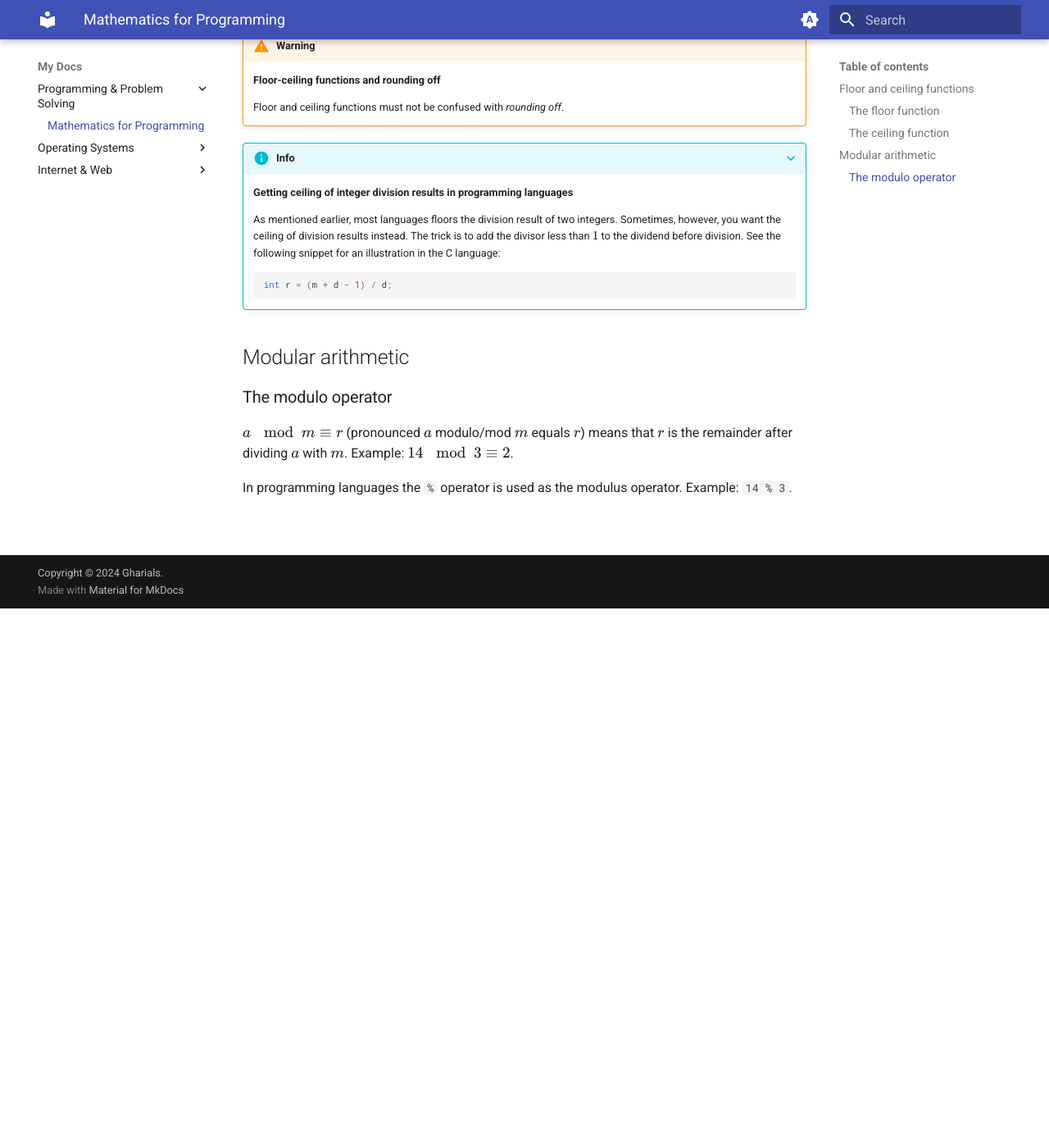
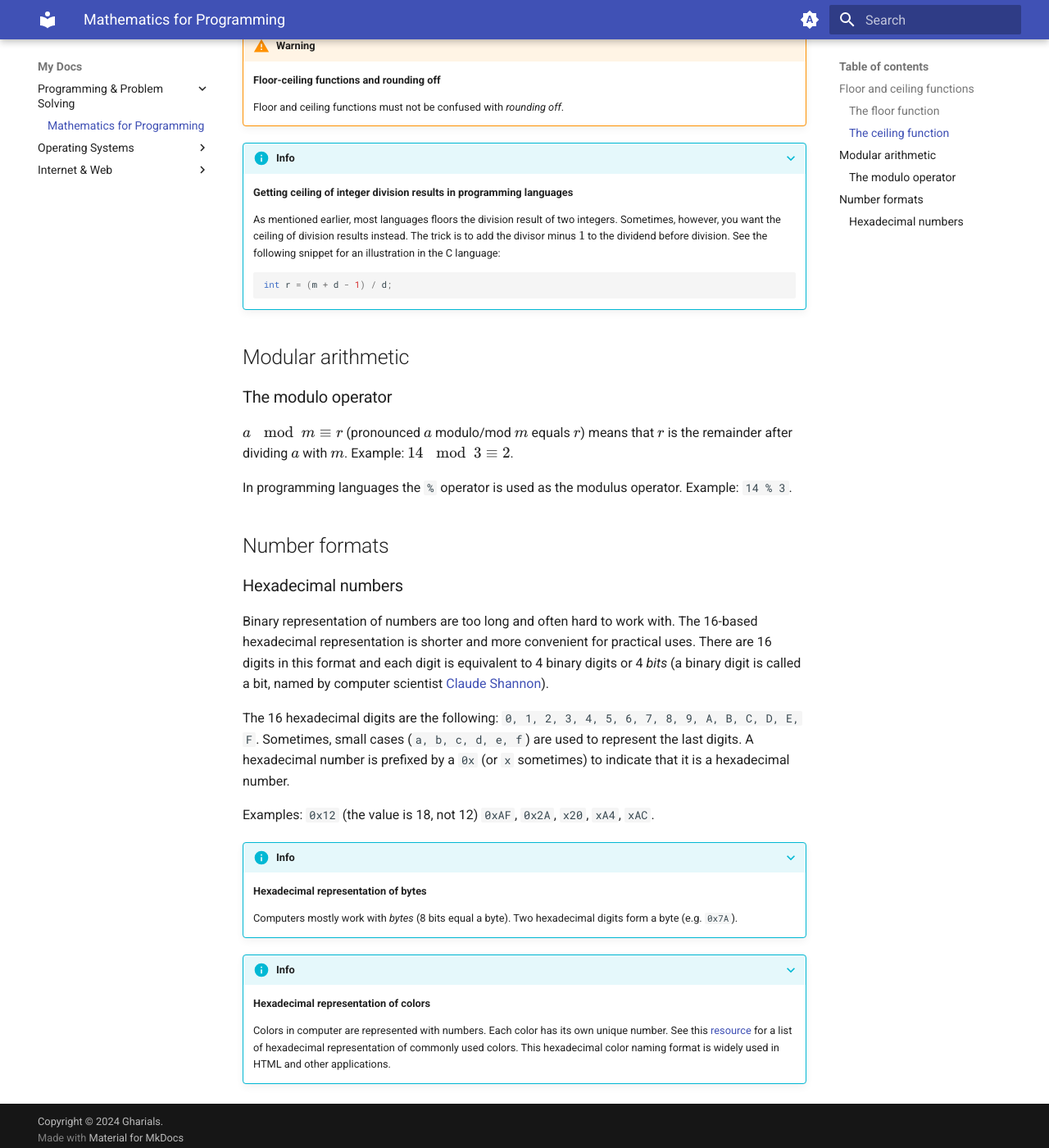
Before and after one commit to gharials/dev-path, an MkDocs documentation site: the page built from docs/programming/math-prog.md, in a window 1280 px wide and 1400 px high, scrolled down 658 px. Shown: the whole window at 82% size. Built offline with MkDocs 1.6.1 and Material for MkDocs 9.7.7, drawn with Linux system fonts in a browser that asks for light colours.

Commit message:
'math-prog': new section 'hexadecimal numbers'.

````diff
--- a/docs/programming/math-prog.md
+++ b/docs/programming/math-prog.md
@@ -28,7 +28,7 @@ The ceiling of any real number is the smallest integer greater than or equal to
 ???+ info
     **Getting ceiling of integer division results in programming languages**
 
-    As mentioned earlier, most languages floors the division result of two integers. Sometimes, however, you want the ceiling of division results instead. The trick is to add the divisor less than $1$ to the dividend before division. See the following snippet for an illustration in the C language:
+    As mentioned earlier, most languages floors the division result of two integers. Sometimes, however, you want the ceiling of division results instead. The trick is to add the divisor minus $1$ to the dividend before division. See the following snippet for an illustration in the C language:
 
     ```C
     int r = (m + d - 1) / d;
@@ -41,3 +41,23 @@ The ceiling of any real number is the smallest integer greater than or equal to
 $a \mod m ≡ r$ (pronounced $a$ modulo/mod $m$ equals $r$) means that $r$ is the remainder after dividing $a$ with $m$. Example: $14 \mod 3 ≡ 2$.
 
 In programming languages the `%` operator is used as the modulus operator. Example: `14 % 3`.
+
+## Number formats
+
+### Hexadecimal numbers
+
+Binary representation of numbers are too long and often hard to work with. The 16-based hexadecimal representation is shorter and more convenient for practical uses. There are 16 digits in this format and each digit is equivalent to 4 binary digits or 4 _bits_ (a binary digit is called a bit, named by computer scientist [Claude Shannon](https://en.wikipedia.org/wiki/Claude_Shannon)).
+
+The 16 hexadecimal digits are the following: `0, 1, 2, 3, 4, 5, 6, 7, 8, 9, A, B, C, D, E, F`. Sometimes, small cases (`a, b, c, d, e, f`) are used to represent the last digits. A hexadecimal number is prefixed by a `0x` (or `x` sometimes) to indicate that it is a hexadecimal number.
+
+Examples: `0x12` (the value is 18, not 12) `0xAF`, `0x2A`, `x20`, `xA4`, `xAC`.
+
+???+ info
+    **Hexadecimal representation of bytes**
+
+    Computers mostly work with _bytes_ (8 bits equal a byte). Two hexadecimal digits form a byte (e.g. `0x7A`).
+
+???+ info
+    **Hexadecimal representation of colors**
+
+    Colors in computer are represented with numbers. Each color has its own unique number. See this [resource](https://color-hex.org/) for a list of hexadecimal representation of commonly used colors. This hexadecimal color naming format is widely used in HTML and other applications.
````
